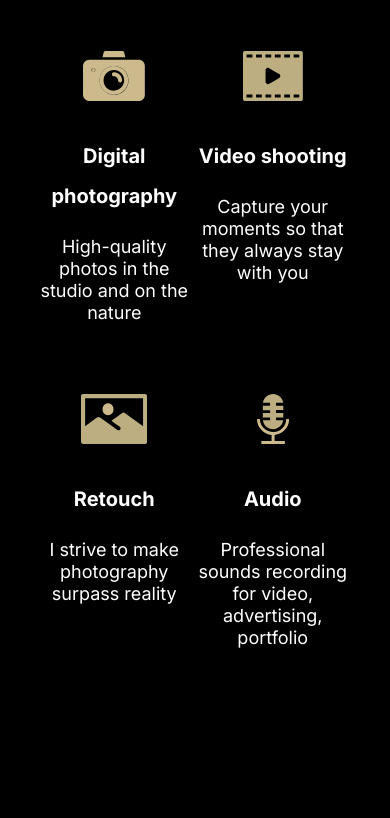
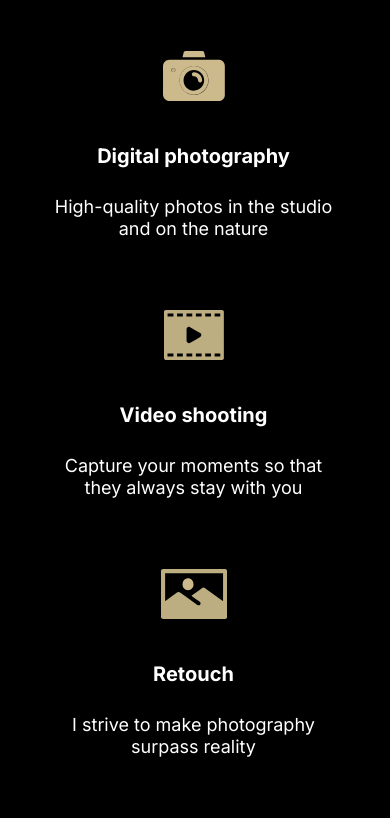
Before and after one commit to Nata012345/test-VS, a website: page index.html in a window 390 px wide. Shown: the part 744-1562 px from the top of the page. Drawn offline with nearby package versions, Linux system fonts and the light colour scheme.

Commit message:
feat: adaptation 460, 320

```diff
--- a/sass/abstract/_constants.scss
+++ b/sass/abstract/_constants.scss
@@ -5,4 +5,5 @@ $colorTextHoverButton: #000000;
 
 $content-width: 1440px;
 $tablet-width: 768px;
+$mobile-max-width: 460px;
 $mobile-width: 320px;
--- a/sass/abstract/_mixins.scss
+++ b/sass/abstract/_mixins.scss
@@ -27,6 +27,10 @@
   @media (max-width: $tablet-width) { @content; }
 }
 
+@mixin media-mobile-max {
+  @media (max-width: $mobile-max-width) { @content; }
+}
+
 @mixin media-mobile {
   @media (max-width: $mobile-width) { @content; }
 }
--- a/sass/base/_title.scss
+++ b/sass/base/_title.scss
@@ -31,6 +31,14 @@
   @include media-tablet {
     width: 115px;
     left: 170px;
+    @include media-mobile-max {
+      //display: none;
+       width: 40px;
+       left: 120px;
+    }
+    @include media-mobile {
+      display: none;
+    }
   }
 }
 
@@ -46,7 +54,13 @@
   @include media-tablet {
     width: 115px;
     right: 170px;
-
+    @include media-mobile-max {
+      width: 40px;
+      right: 120px;
+    }
+    @include media-mobile-max {
+      display: none;
+    }
   }
 }
 
@@ -70,6 +84,13 @@
     width: 90px;
     left: 170px;
   }
+  @include media-mobile-max {
+    width: 40px;
+    left: 80px;
+  }
+  @include media-mobile {
+    display: none;
+  }
 }
 
 .title__name-portfolio:after {
@@ -85,4 +106,11 @@
     width: 90px;
     right: 170px;
   }
+  @include media-mobile-max {
+    width: 40px;
+    right: 80px;
+  }
+  @include media-mobile {
+    display: none;
+  }
 }
--- a/sass/components/_contact.scss
+++ b/sass/components/_contact.scss
@@ -24,6 +24,9 @@
   justify-content: flex-end;
   width: 450px;
   margin-left: auto;
+  @include media-mobile {
+    width: 300px;
+  }
 }
 
 .form__title {
--- a/sass/components/_hero.scss
+++ b/sass/components/_hero.scss
@@ -14,13 +14,17 @@
 .hero__container {
   width: 470px;
   padding-top: 160px;
-  //padding-bottom: 300px;
   padding-left: 80px;
   @include media-tablet {
     padding-left: 60px;
     padding-top: 78px;
     width: 390px;
-    //padding-bottom: 100px;
+    @include media-mobile-max {
+      width: 330px;
+    }
+    @include media-mobile {
+      width: 220px;
+    }
   }
 }
 
--- a/sass/components/_portfolio.scss
+++ b/sass/components/_portfolio.scss
@@ -18,6 +18,12 @@
     width: 445px;
     margin: auto;
   }
+  @include media-mobile-max {
+    justify-content: center;
+    flex-wrap: wrap;
+    width: 220px;
+    margin: auto;
+  }
 }
 
 .portfolio__block {
--- a/sass/components/_skills.scss
+++ b/sass/components/_skills.scss
@@ -10,6 +10,11 @@
     margin-right: 38px;
     padding-bottom: 107px;
   }
+  @include media-mobile-max {
+    margin-left: 35px;
+    margin-right: 38px;
+    padding-bottom: 20px;
+  }
 
 }
 
@@ -17,6 +22,11 @@
   @include media-tablet {
     >* {
       flex-basis: 48%;
+    }
+  }
+  @include media-mobile-max {
+    >* {
+      flex-basis: 100%;
     }
   }
 }
```
Also changed, not shown: sass/layouts/_header.scss (+5 -20 lines), sass/style.css, 1 other file.
